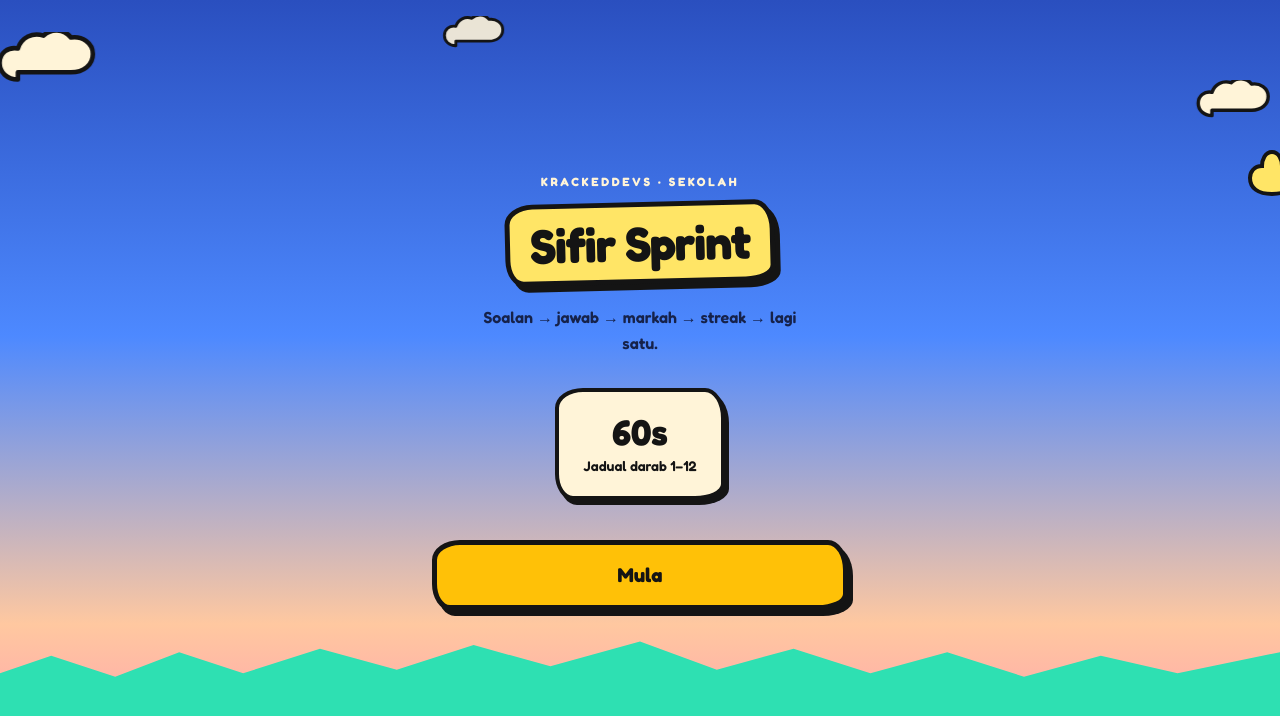
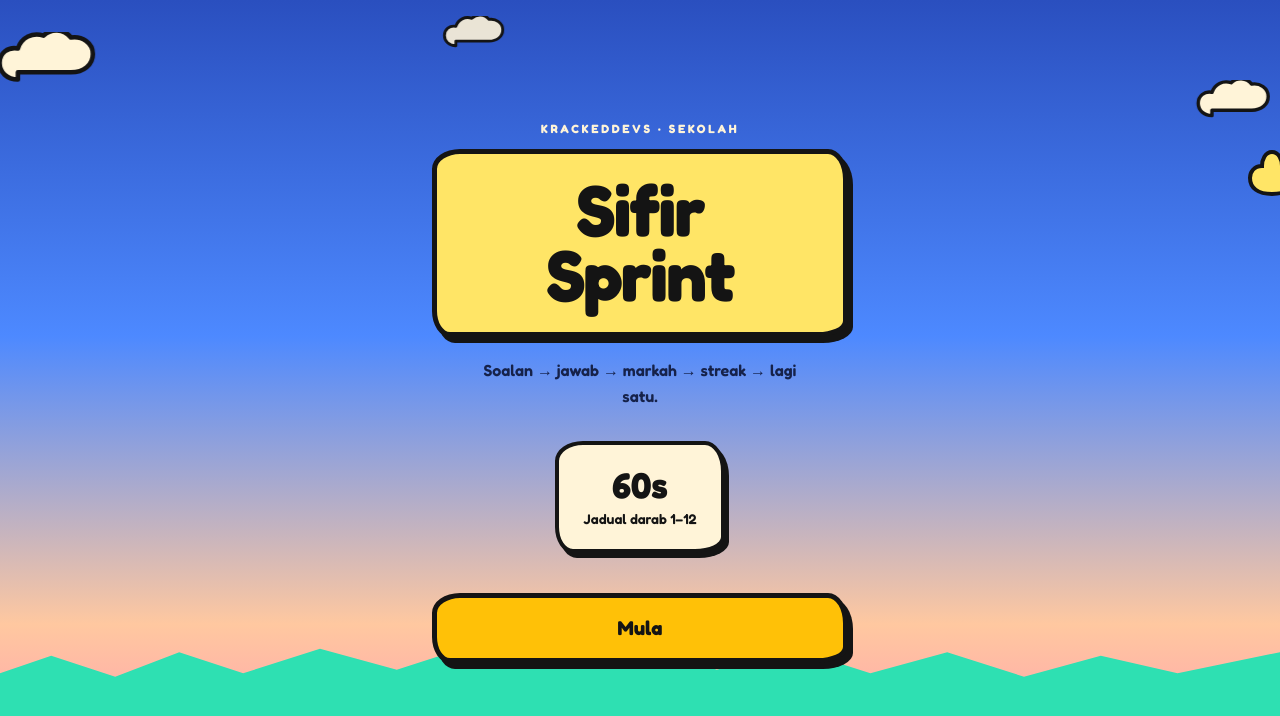
Before and after one commit to nazirulhafiy/sifir-sprint, a React (Vite) app: page / in a window 1280 px wide. Shown: the top 716 px of the page. Built offline with nearby package versions, Linux system fonts and the light colour scheme; a web font is replaced by a local one.

Commit message:
style: enlarge the start-page Sifir Sprint banner
Make the title the dominant element on Mula — full width, two-line, larger type than the 60s chip and Mula button.

Co-authored-by: Nazirul Hafiy <nazirulhafiy@users.noreply.github.com>

```diff
--- a/src/App.tsx
+++ b/src/App.tsx
@@ -361,8 +361,10 @@ function MulaScreen({
       <p className="mb-3 text-xs font-bold uppercase tracking-[0.22em] text-cream">
         KrackedDevs · Sekolah
       </p>
-      <h1 className="ink-thick wonky tilt-l bg-butter px-5 py-3 text-4xl font-bold leading-none tracking-tight text-ink sm:text-5xl">
-        Sifir Sprint
+      <h1 className="ink-thick wonky w-full bg-butter px-4 py-6 text-6xl font-bold leading-[0.9] tracking-tight text-ink sm:text-7xl">
+        Sifir
+        <br />
+        Sprint
       </h1>
       <p className="mt-5 max-w-xs text-base font-semibold leading-relaxed text-navy">
         Soalan → jawab → markah → streak → lagi satu.
```
